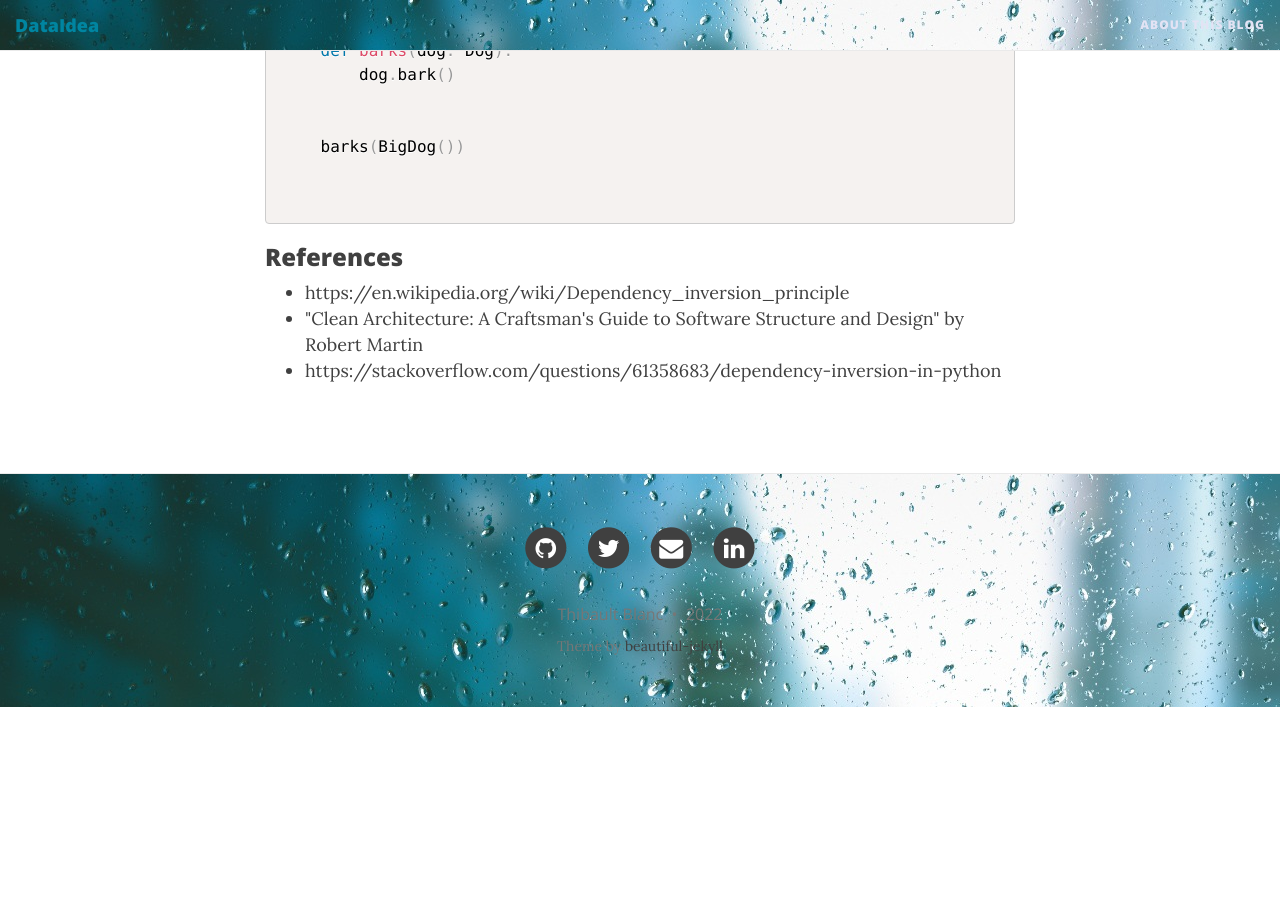
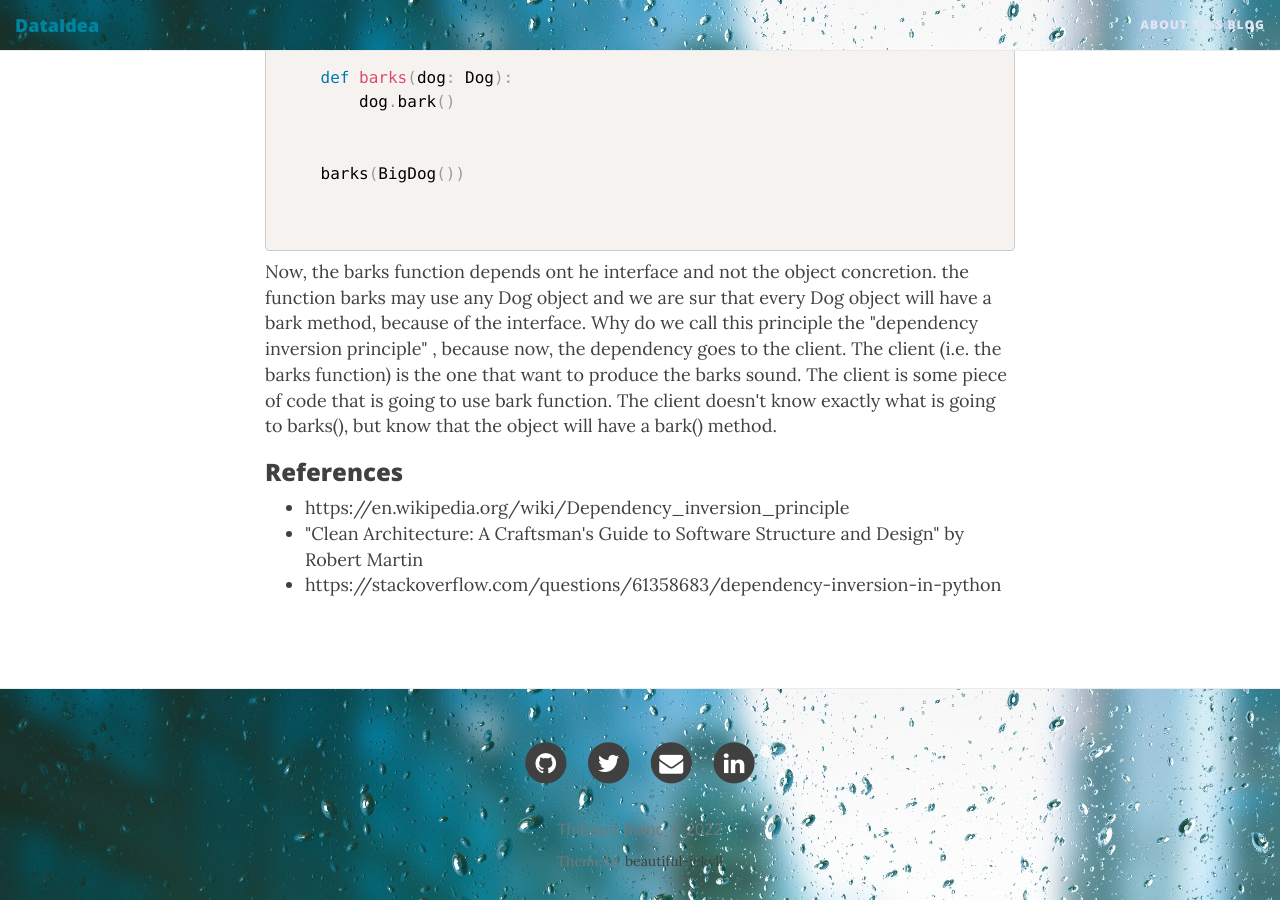
Before and after one commit to thibaultbl/thibaultbl.github.io, a Jekyll site: the page built from _posts/2022-04-03-Solid-Principles-for-data-science-part5.html, in a window 1280 px wide and 900 px high, scrolled down 2917 px. Built offline with Jekyll 4.4.1, drawn with Linux system fonts in a browser that asks for light colours; nearby versions of some CDN libraries; before the commit the page ends 3624 px from its top, so only the background shows below that; some of the changed text lies outside the part shown.

Commit message:
Added additional information

```diff
--- a/_posts/2022-04-03-Solid-Principles-for-data-science-part5.html
+++ b/_posts/2022-04-03-Solid-Principles-for-data-science-part5.html
@@ -19,7 +19,8 @@ use-site-title: true
   <h3> Dependency inversion principle </h3>
 
   <p>
-    This principle mainly state that:
+    This principle mainly state that, a module should "Depend upon abstractions, [not] concretions.", and
+    more precisely:
 
   <ul>
     <li>High-level modules should not depend on low-level modules. Both should depend on abstractions.</li>
@@ -28,9 +29,12 @@ use-site-title: true
 
   </ul>
 
-  A module could be a function, a class, a file or any piece of code. In practise, it means that most of the time, you
-  should not create object within module (i.e. class function), but you should make those module depends on interface.
-  Like demonstrated in the example below, you should avoid using if statement for object creation and replace them with
+  A module could be a function, a class, a file or any piece of code. In practise, it means that most of the time,
+  you
+  should not create object within module (i.e. class function), but you should make those module depends on
+  interface.
+  Like demonstrated in the example below, you should avoid using if statement for object creation and replace them
+  with
   dependencies on interfaces.
 
   </p>
@@ -141,6 +145,14 @@ use-site-title: true
 </pre>
   </figure>
 
+  Now, the barks function depends ont he interface and not the object concretion. the function barks may use any Dog
+  object and we are sur that every Dog object will have a bark method, because of the interface.
+
+  Why do we call this principle the "dependency inversion principle" , because now, the dependency goes to the client.
+  The client (i.e. the barks function) is the one that want to produce the barks sound. The client is some piece of code
+  that is going to use bark function. The client doesn't know exactly what is going to barks(), but know that the object
+  will have a bark() method.
+
   <h3> References </h3>
 
   <ul>
```
